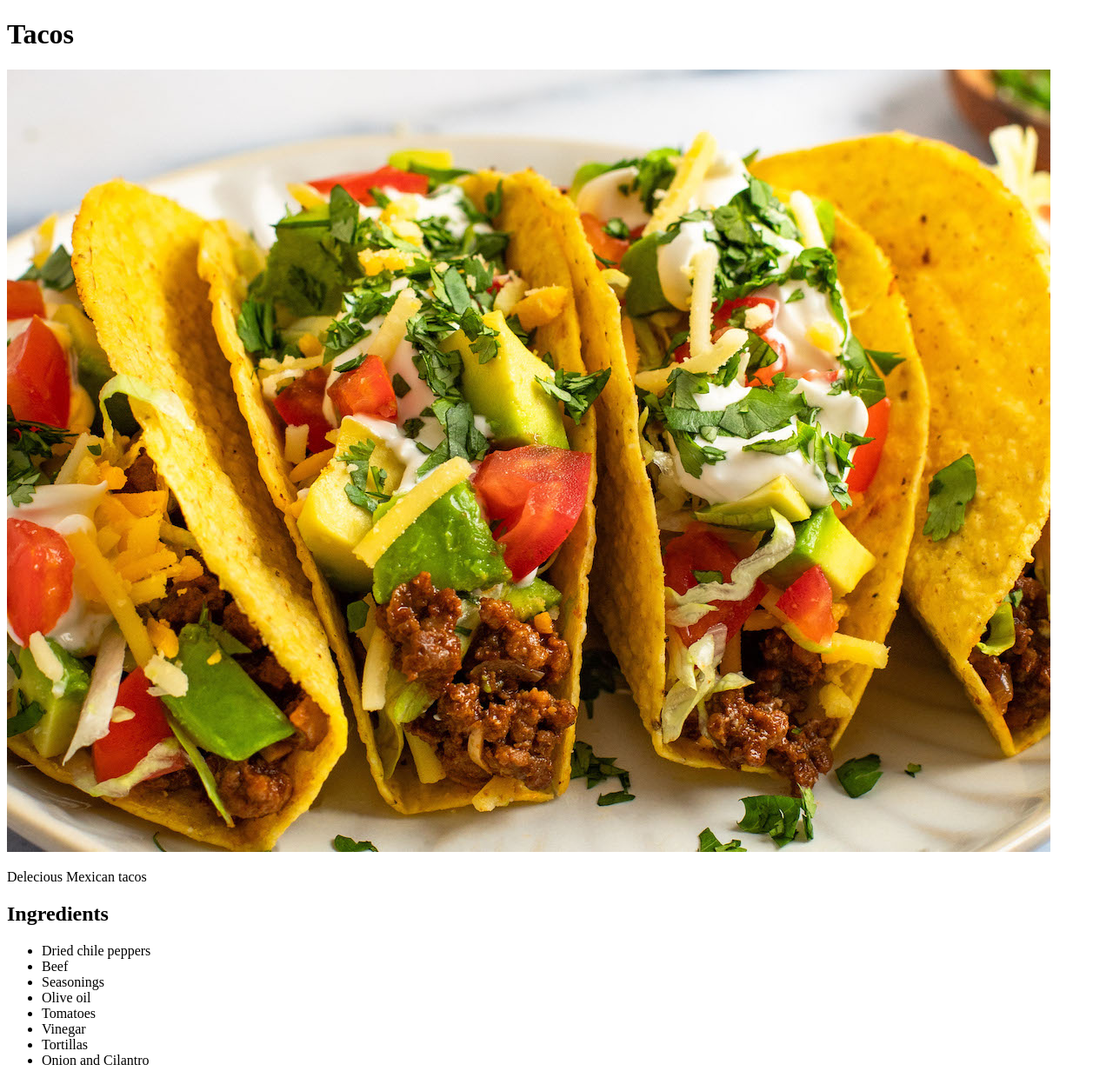
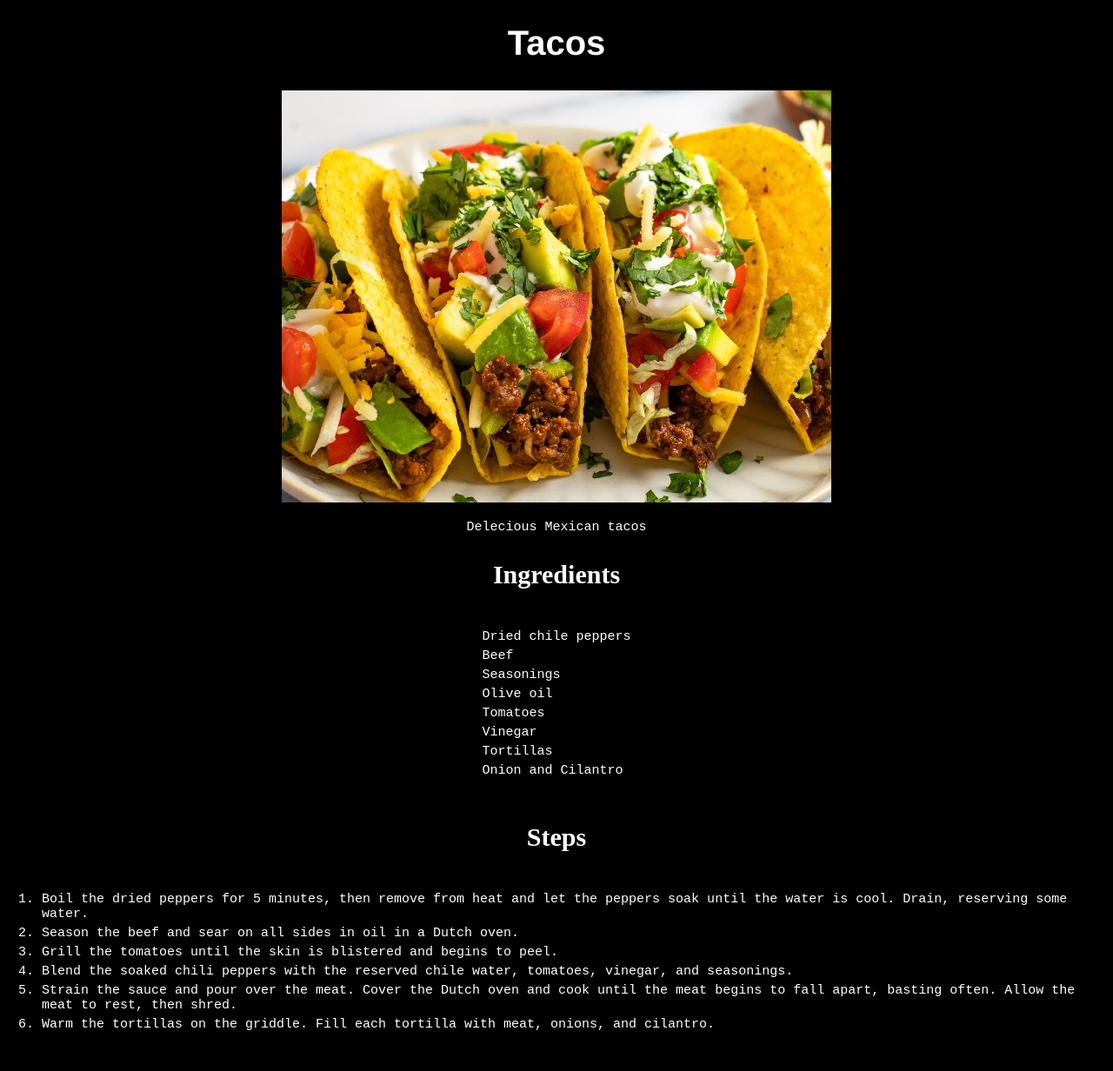
Before and after one commit to borrisCodes/odin-recipes, a plain HTML site: page recipes/tacos.html in a window 1280 px wide. Shown: the top 1232 px of the page at 87% size. Drawn offline with Linux system fonts and the light colour scheme.

Commit message:
Add CSS styling to the website Centered text and modified fonts making website more simplistic and easily readable

```diff
--- a/recipes/tacos.html
+++ b/recipes/tacos.html
@@ -3,14 +3,16 @@
 <head>
     <meta charset="UTF-8">
     <meta name="viewport" content="width=device-width, initial-scale=1.0">
+    <link rel="stylesheet" href="../styles.css">
     <title>Tacos</title>
 </head>
 <body>
-    <h1>Tacos</h1>
+    <h1 class="title">Tacos</h1>
     <img src="../images/tacos.jpg">
     <p>Delecious Mexican tacos</p>
 
     <h2>Ingredients</h2>
+    <div class="ingredients">
         <ul>
             <li>Dried chile peppers</li>
             <li>Beef</li>
@@ -21,8 +23,10 @@
             <li>Tortillas</li>
             <li>Onion and Cilantro</li>
         </ul>
+    </div>
 
     <h2>Steps</h2>
+    <div class="steps">
         <ol>
 
             <li>Boil the dried peppers for 5 minutes, then remove from heat and let the peppers soak until the water is cool. Drain, reserving some water.</li>
@@ -33,5 +37,6 @@
             <li>Warm the tortillas on the griddle. Fill each tortilla with meat, onions, and cilantro.</li>
 
         </ol>
+    </div>
 </body>
 </html>
--- /dev/null
+++ b/styles.css
@@ -0,0 +1,49 @@
+*{
+    background-color: black;
+    color:white;
+    padding-bottom:5px;
+}
+
+h1{
+    text-align:center;
+    font-size:40px;
+    font-family:'Franklin Gothic Medium', 'Arial Narrow', Arial, sans-serif
+}
+
+img{
+    display:block;
+    margin-left: auto;
+    margin-right: auto;
+    width:50%;
+}
+
+h2{
+    font-size:30px;
+    text-align: center;
+}
+
+p{
+    text-align: center;
+}
+
+.steps,
+.ingredients{
+    text-align: center;
+}
+
+.steps ol,
+.ingredients ul{
+    display:inline-block;
+    text-align: left;
+}
+
+ul{
+    list-style-type: none;
+    padding:0;
+}
+
+li,
+p{
+    font-size: 15px;
+    font-family: 'Courier New', Courier, monospace;
+}
```
Also changed, not shown: index.html (+9 -6 lines), recipes/brownies.html (+6 -2 lines), recipes/pizza.html (+6 -1 lines). Lines whose indentation alone changed are shown as unchanged.
